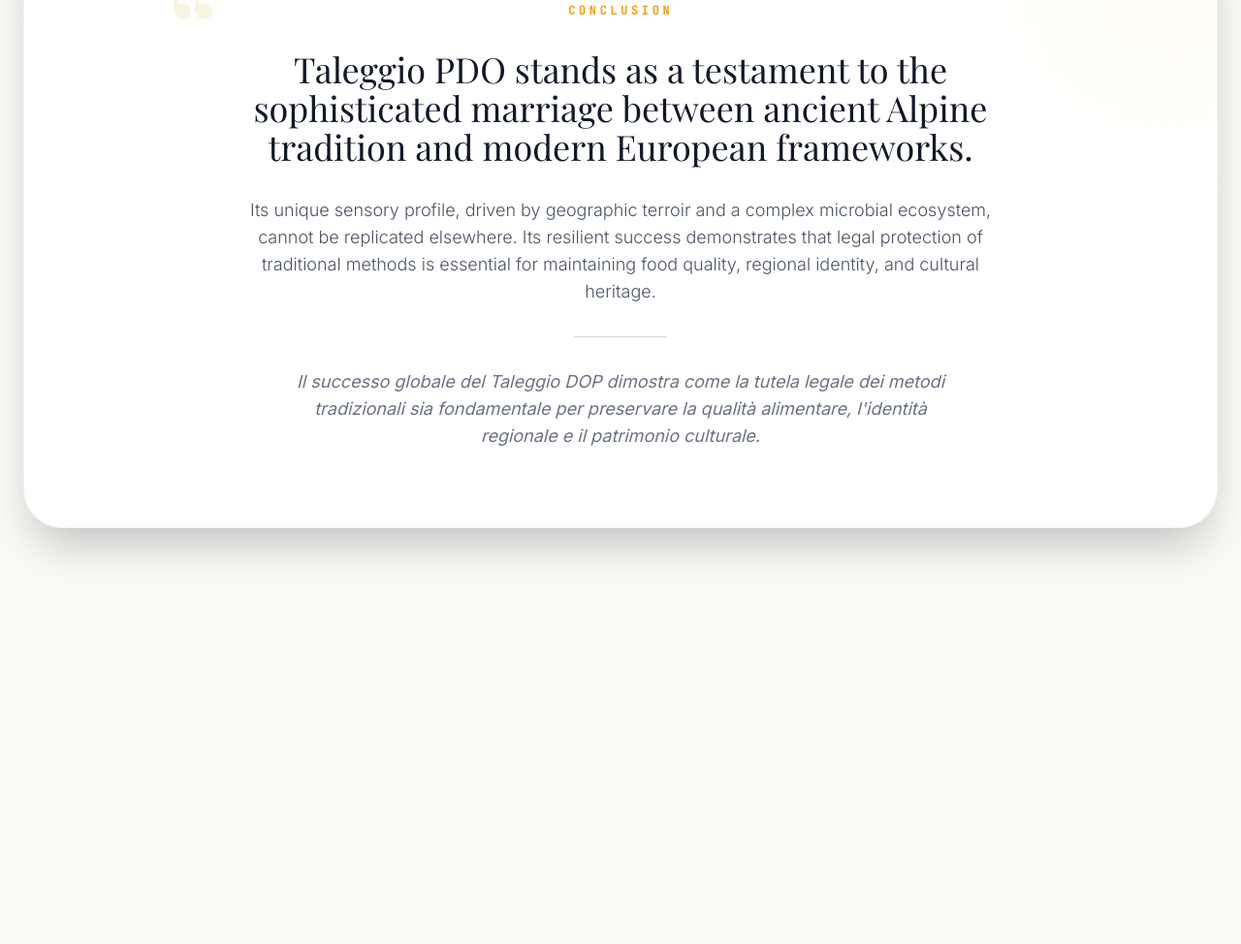
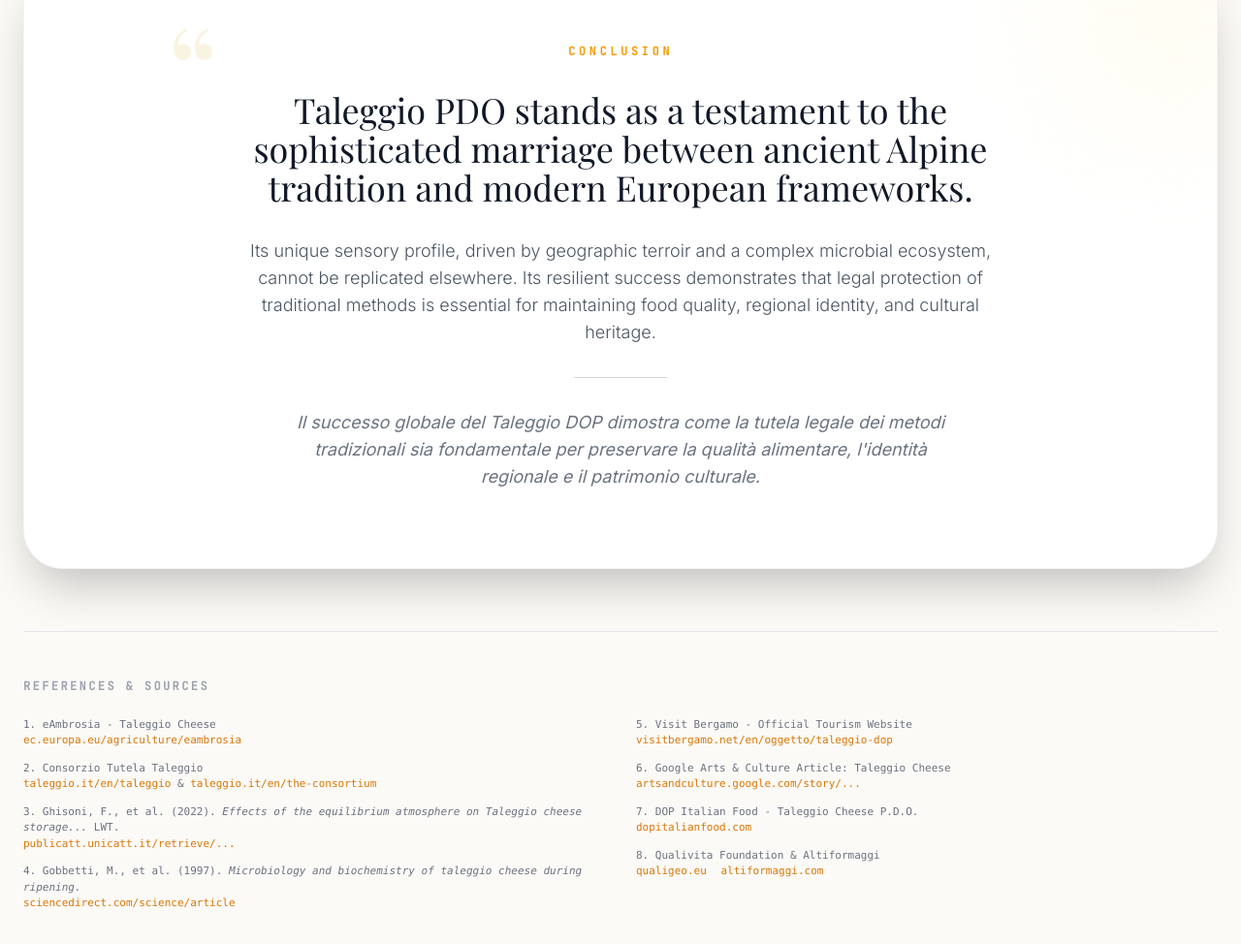
Before and after one commit to papudevinerkiiirenyiran-web/Taleggio, a plain HTML site: page index.html in a window 1280 px wide. Shown: the part 1676-2650 px from the top of the page at 97% size. Before the commit the page ends 2301 px from the top, so only its background shows below. Drawn offline with nearby package versions, Linux system fonts and the light colour scheme; a web font is replaced by a local one.

Commit message:
Update index.html

```diff
--- a/index.html
+++ b/index.html
@@ -33,6 +33,9 @@
             <p class="text-xl text-gray-600 font-light leading-relaxed max-w-3xl mb-4">
                 By Victoria Del Signore, Gabriella Perez, Jace Jerry-Collins, Yiran Qian, and Fernando Santos.
             </p>
+            <a href="https://www.canva.com/design/DAHDozSIZoA/6RuIkOvAqn13-hF90KoBdQ/edit" target="_blank" class="inline-block mt-2 text-xs font-bold text-amber-600 hover:text-amber-800 uppercase tracking-widest transition-colors border-b border-amber-300 hover:border-amber-800">
+                View Canva Presentation ↗
+            </a>
         </header>
 
         <div class="grid grid-cols-1 lg:grid-cols-12 gap-16 items-start mb-20">
@@ -116,7 +119,7 @@
             </div>
         </div>
 
-        <section class="relative bg-white p-12 md:p-20 rounded-[2.5rem] shadow-2xl border border-gray-100 overflow-hidden mt-12">
+        <section class="relative bg-white p-12 md:p-20 rounded-[2.5rem] shadow-2xl border border-gray-100 overflow-hidden mb-16">
             <div class="absolute top-0 right-0 w-64 h-64 bg-amber-50 rounded-full blur-3xl opacity-60 -mr-20 -mt-20 pointer-events-none"></div>
 
             <div class="relative editorial-quote max-w-4xl mx-auto text-center">
@@ -138,6 +141,41 @@
             </div>
         </section>
 
+        <footer class="pt-12 border-t border-gray-200">
+            <h4 class="mono text-xs uppercase tracking-[0.2em] text-gray-400 mb-6 font-bold">References & Sources</h4>
+            <div class="grid grid-cols-1 md:grid-cols-2 gap-x-8 gap-y-4">
+                <ul class="space-y-3 text-[11px] text-gray-500 break-words font-mono">
+                    <li>1. eAmbrosia - Taleggio Cheese <br>
+                        <a href="https://ec.europa.eu/agriculture/eambrosia/geographical-indications-register/details/EUGI00000013007" target="_blank" class="text-amber-600 hover:text-amber-800 hover:underline transition-colors">ec.europa.eu/agriculture/eambrosia</a>
+                    </li>
+                    <li>2. Consorzio Tutela Taleggio <br>
+                        <a href="https://www.taleggio.it/en/taleggio" target="_blank" class="text-amber-600 hover:text-amber-800 hover:underline transition-colors">taleggio.it/en/taleggio</a> & <a href="https://www.taleggio.it/en/the-consortium/" target="_blank" class="text-amber-600 hover:text-amber-800 hover:underline transition-colors">taleggio.it/en/the-consortium</a>
+                    </li>
+                    <li>3. Ghisoni, F., et al. (2022). <i>Effects of the equilibrium atmosphere on Taleggio cheese storage...</i> LWT.<br>
+                        <a href="https://publicatt.unicatt.it/retrieve/72966cd9-c8fc-4f0b-b366-4814fbf8113b/Ghisoni%20et%20al.%20LWT%202022.pdf" target="_blank" class="text-amber-600 hover:text-amber-800 hover:underline transition-colors">publicatt.unicatt.it/retrieve/...</a>
+                    </li>
+                    <li>4. Gobbetti, M., et al. (1997). <i>Microbiology and biochemistry of taleggio cheese during ripening.</i><br>
+                        <a href="https://www.sciencedirect.com/science/article/pii/S0958694697000447" target="_blank" class="text-amber-600 hover:text-amber-800 hover:underline transition-colors">sciencedirect.com/science/article</a>
+                    </li>
+                </ul>
+                <ul class="space-y-3 text-[11px] text-gray-500 break-words font-mono">
+                    <li>5. Visit Bergamo - Official Tourism Website <br>
+                        <a href="https://www.visitbergamo.net/en/oggetto/taleggio-dop/" target="_blank" class="text-amber-600 hover:text-amber-800 hover:underline transition-colors">visitbergamo.net/en/oggetto/taleggio-dop</a>
+                    </li>
+                    <li>6. Google Arts & Culture Article: Taleggio Cheese <br>
+                        <a href="https://artsandculture.google.com/story/taleggio-ministero-delle-politiche-agricole-alimentari-e-forestali/ywXhQcxDjB4A8A?hl=en" target="_blank" class="text-amber-600 hover:text-amber-800 hover:underline transition-colors">artsandculture.google.com/story/...</a>
+                    </li>
+                    <li>7. DOP Italian Food - Taleggio Cheese P.D.O. <br>
+                        <a href="https://dopitalianfood.com/en/brands-dop-italian-food/cheeses-pdo-pgi/taleggio-cheese-p-d-o.html" target="_blank" class="text-amber-600 hover:text-amber-800 hover:underline transition-colors">dopitalianfood.com</a>
+                    </li>
+                    <li>8. Qualivita Foundation & Altiformaggi<br>
+                        <a href="https://www.qualigeo.eu/en/product/taleggio-pdo/" target="_blank" class="text-amber-600 hover:text-amber-800 hover:underline mr-2 transition-colors">qualigeo.eu</a>
+                        <a href="https://altiformaggi.com/eu-en/taleggio.aspx" target="_blank" class="text-amber-600 hover:text-amber-800 hover:underline transition-colors">altiformaggi.com</a>
+                    </li>
+                </ul>
+            </div>
+        </footer>
+
     </main>
 </body>
 </html>
```
